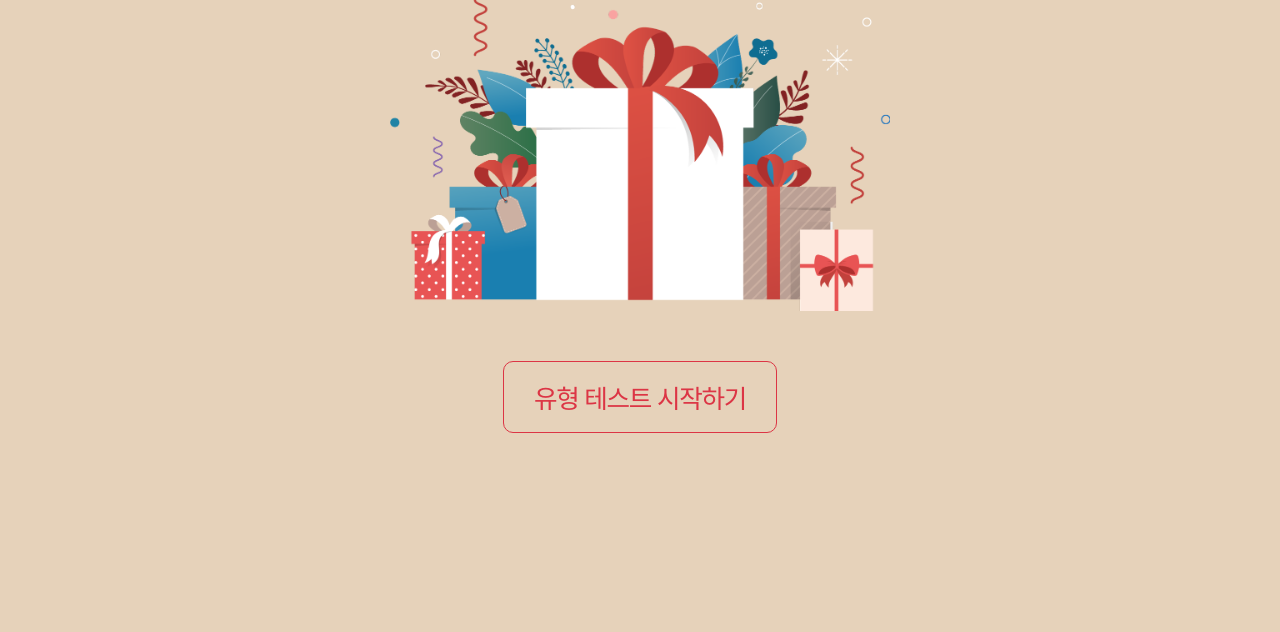
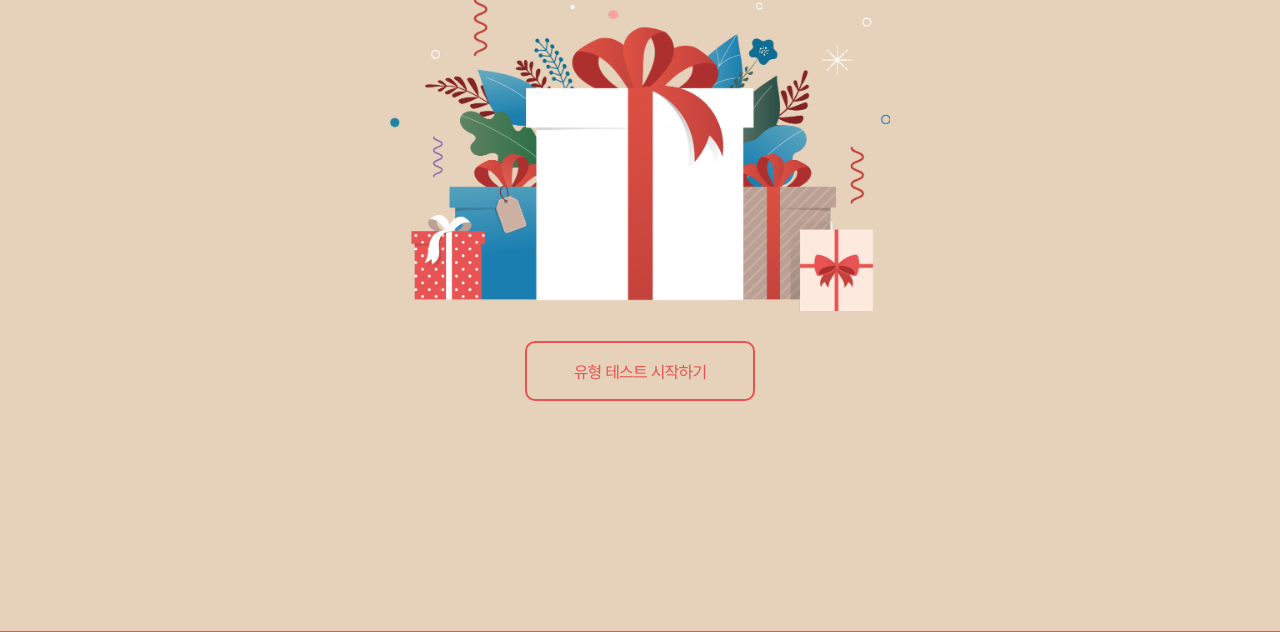
Before and after one commit to sparta-reddev/gift-personality, a Flask app: page / in a window 1280 px wide. Shown: the part 339-971 px from the top of the page. Run offline with Flask 2, Linux system fonts and the light colour scheme; some libraries are stand-ins or nearby versions.

Commit message:
Style | styles.css 수정

```diff
--- a/static/style/styles.css
+++ b/static/style/styles.css
@@ -1,13 +1,10 @@
 * {word-break: keep-all !important;}
 
-body {
-    background-color: #E6D2BA !important;
-}
+body {background-color: #E6D2BA !important;}
 
 .wrap {
     text-align: center !important;
     padding: 100px 20px 200px; !important;
-
 }
 
 .txt-center{text-align: center;}
@@ -17,14 +14,10 @@ body {
 * {
     font-family: 'Noto Sans KR', sans-serif !important;
     letter-spacing: -0.05em !important;
-
 }
 
 
-p{
-    margin: 0 !important;
-
-}
+p{margin: 0 !important;}
 
 
 h1{
@@ -51,34 +44,18 @@ h3{
 .main-text {
     color: #2B0000;
     line-height:140%;
-
 }
 
-.result-text {
-    color: #2B0000;
-    font-size: 1.3rem;
-    letter-spacing: -0.05em;
-    line-height:140%;
-}
+.red-font {color: #E75453;}
 
-.red-font {
-    color: #E75453;
-}
-
-.footer-font{
-    color:#FFA3A3;
-}
+.footer-font{color:#FFA3A3;}
 
 
 /*컨테이너 스타일*/
 
-.intro-img {
-    margin: 0 auto 50px;
-}
+.intro-img {margin: 20px auto;}
 
-.result-products{
-    margin-bottom: 20px;
-}
+.result-products{margin-bottom: 20px;}
 
 .product{
     display:inline-block;
@@ -94,6 +71,25 @@ h3{
     margin-bottom: 40px;
 }
 
+/*이미지 스타일*/
+
+.intro-img img {
+    max-width: 100%;
+    height: auto;
+}
+
+
+/*버튼 스타일*/
+.main-btn {
+    width: 230px;
+    height: 60px;
+    margin: 30px auto;
+    padding: 10px;
+    display: block;
+    border-radius: 10px;
+    background-color: transparent;
+    border: 2px solid #E75453;
+}
 
 /* 푸터 스타일*/
 footer {
@@ -101,9 +97,7 @@ footer {
     flex: 0 0 auto;
 }
 
-footer .container .row .col-sm-3{
-    margin: 30px 0;
-}
+footer .container .row .col-sm-3{margin: 30px 0;}
 
 footer hr{
     background-color:#FF7676;
@@ -127,43 +121,3 @@ footer hr{
     border-radius: 5px;
     background-color: #FF7676;
 }
-
-
-/*이미지 스타일*/
-
-.intro-img img {
-    max-width: 100%;
-    height: auto;
-}
-
-
-/*버튼 스타일*/
-.main-btn {
-    margin: 0 auto;
-    display: block;
-    background-color: transparent;
-    border: 2px solid #E75453;
-}
-
-.btn-outline-danger{
-    padding: 20px 30px !important;
-    border-radius: 10px !important;
-}
-
-.result-buttons button{
-    margin: 0 auto;
-    padding: 20px 40px;
-    display: block;
-    border-radius: 10px;
-    background-color: transparent;
-    border: 2px solid #E75453;
-}
-
-.continue-arrow{
-    margin-bottom: 50px;
-}
-
-.fa-chevron-down{
-    color: #D5B896;
-    font-size: 2rem;
-}
--- a/templates/index.html
+++ b/templates/index.html
@@ -16,24 +16,14 @@
     <div class="row">
         <div class="col-lg-6 offset-md-3">
             <div class="wrap">
-                <h1 class="red-font">
-                    선물별
-                    <br>
-                    성격유형 테스트
-                </h1>
-                <h2 class="main-text">
-                    며칠 뒤면 나의 생일이다.
-                    <br>
-                    생일파티는 어떻게 준비하면 좋을까?
-                </h2>
+                <h1 class="red-font">선물별<br>성격유형 테스트</h1>
+                <h2 class="main-text">며칠 뒤면 나의 생일이다.<br>생일파티는 어떻게 준비하면 좋을까?</h2>
                 <div class="intro-img">
                     <img src="../static/images/gift-main.png">
                 </div>
-                <button class="btn btn-outline-danger" type="button"
+                <button class="main-btn red-font" type="button"
                         onclick="window.location.href='{{ url_for( 'quiz' ) }}';">
-                    <h3>
-                        유형 테스트 시작하기
-                    </h3>
+                    유형 테스트 시작하기
                 </button>
             </div>
         </div>
```
